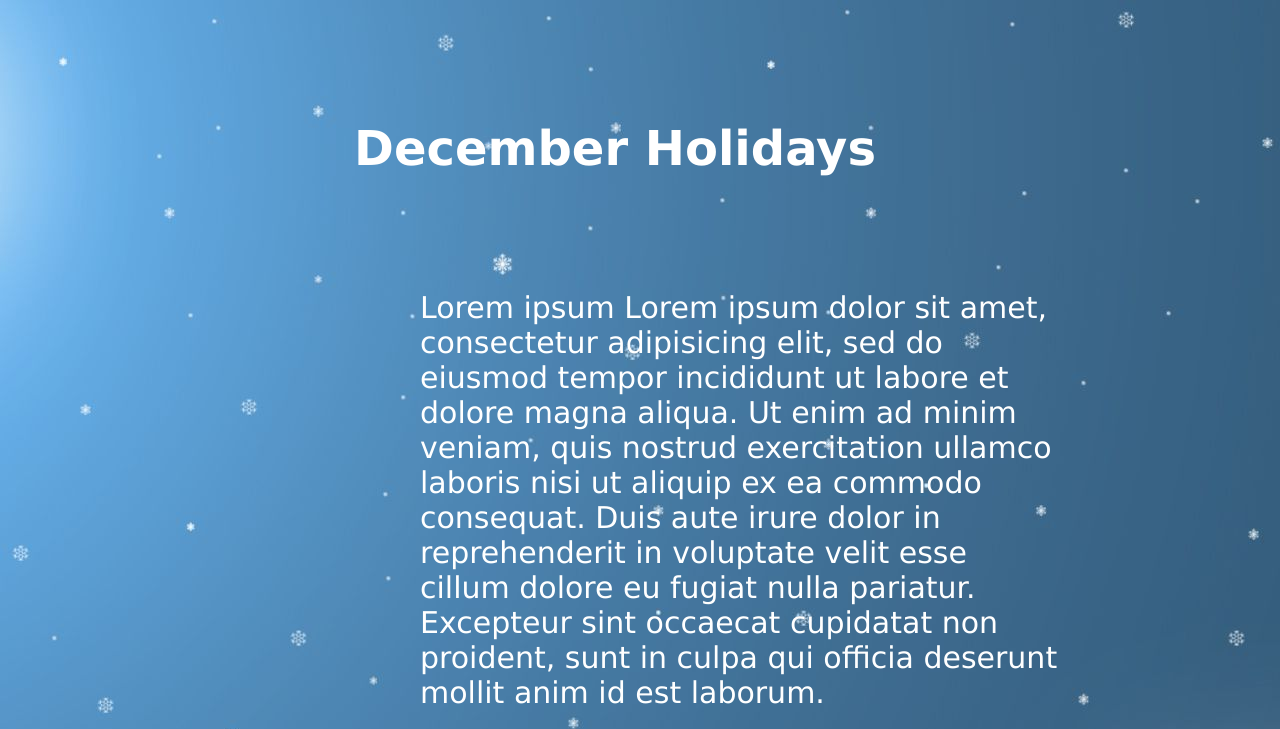
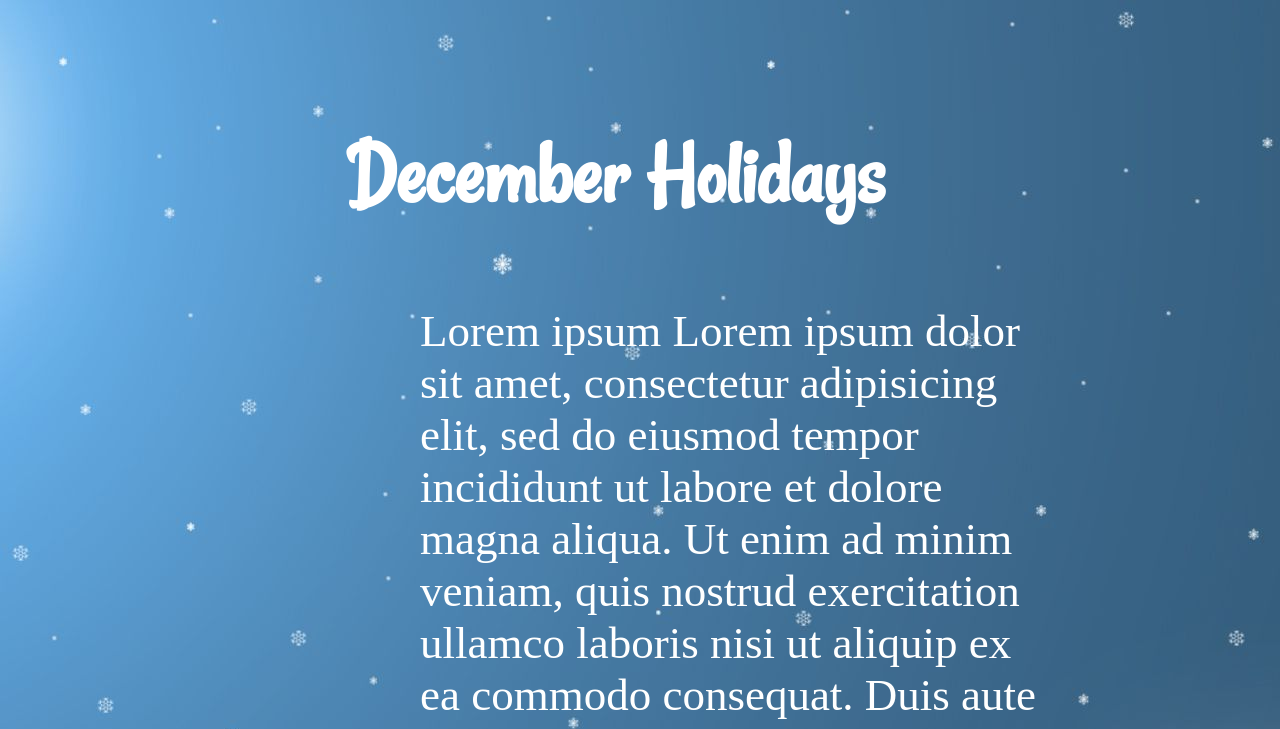
Before and after one commit to TerryDover/holidaze, a plain HTML site: page index.html in a window 1280 px wide. Shown: the top 729 px of the page. Drawn offline with Linux system fonts and the light colour scheme.

Commit message:
font changes

```diff
--- a/style.css
+++ b/style.css
@@ -1,3 +1,10 @@
+@font-face {
+  src: url(font/Gudea-Bold.ttf);
+  font-family: gud;
+  src: url(font/Rancho-Regular.ttf);
+  font-family: ran;
+}
+
 body {
   margin: 0;
   padding: 0;
@@ -28,10 +35,11 @@ body {
 
 #myname a {
   font-family: Verdana, Arial, Times, san-serif;
-  font-size: 48px;
+  font-size: 90px;
   font-weight: bold;
   color: #ffffff;
   padding-right: 50px;
+  font-family: ran;
 }
 
 #realbody {
@@ -66,8 +74,8 @@ h4 {
 }
 
 #content p {
-  font-family: Verdana, Arial, Times, san-serif;
-  font-size: 30px;
+  font-family: gud;
+  font-size: 45px;
   color: #ffffff;
 }
 
```
Also changed, not shown: font/Gudea-Bold.ttf (added), font/Gudea-Italic.ttf (added), font/Gudea-Regular.ttf (added), font/Rancho-Regular.ttf (added), 1 other file.
